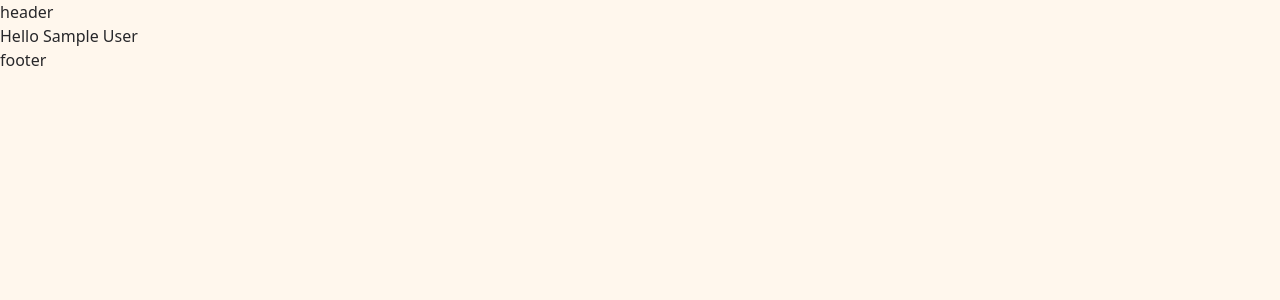
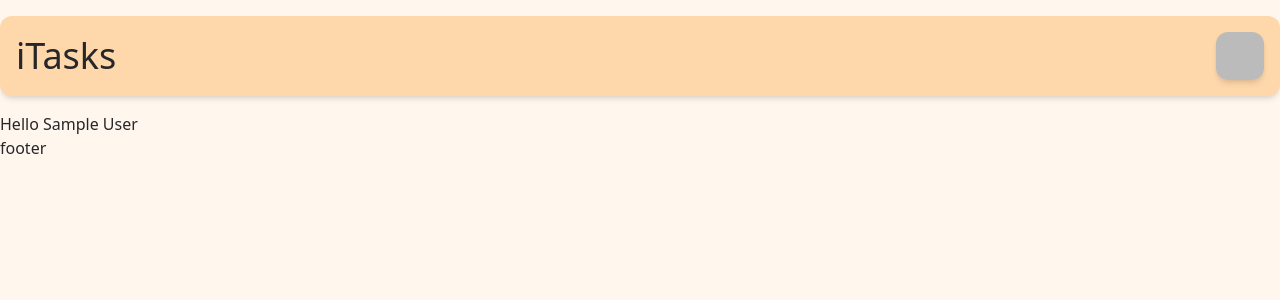
Before and after one commit to mateuscorreiaazevedo/new-itasks, a Next.js app: page / in a window 1280 px wide. Shown: the top 300 px of the page. Built offline with nearby package versions, Linux system fonts and the light colour scheme; no server answers; sample sign-in values are in the browser's storage.

Commit message:
feat: header component

```diff
--- a/package.json
+++ b/package.json
@@ -14,6 +14,7 @@
     "@next-auth/prisma-adapter": "^1.0.5",
     "@next/font": "13.1.6",
     "@prisma/client": "^4.9.0",
+    "@radix-ui/react-popover": "^1.0.3",
     "axios": "^1.2.6",
     "dayjs": "^1.11.7",
     "next": "13.1.6",
--- /dev/null
+++ b/src/components/header.tsx
@@ -0,0 +1,55 @@
+import { signOut, useSession } from 'next-auth/react'
+import { useTheme } from '@/modules/core'
+import { PopoverUi } from './ui'
+import Link from 'next/link'
+import React from 'react'
+
+import { BsDoorOpen, BsMoon, BsSun } from 'react-icons/bs'
+import * as Popover from '@radix-ui/react-popover'
+import { FaUser } from 'react-icons/fa'
+
+export const Header = () => {
+  const { handleTheme, isLight } = useTheme()
+  const { data: session } = useSession()
+
+  return (
+    <header className="w-full flex items-center justify-center sticky top-0">
+      <nav className="container mx-auto lg:my-4 bg-orange-200 dark:bg-zinc-800 p-4 flex items-center justify-between lg:rounded-xl lg:shadow-md shadow">
+        <h1 className="text-4xl ">
+          <Link href="/">iTasks</Link>
+        </h1>
+
+        <Popover.Root>
+          <Popover.Trigger>
+            {session?.user?.image && (
+              <img
+                src={session?.user?.image as string}
+                alt={session?.user?.name as string}
+                className="h-12 rounded-xl shadow-md"
+              />
+            )}
+          </Popover.Trigger>
+          <PopoverUi>
+            <ul className="flex flex-col gap-3">
+              <li className="flex gap-2 items-center py-1 px-2 justify-start">
+                <FaUser /> Olá <span className='font-bold'>{session?.user?.name}</span>
+              </li>
+              <li
+                className="flex cursor-pointer hover:bg-orange-200 dark:hover:bg-zinc-600 py-1 px-2 rounded-lg gap-2 items-center justify-start"
+                onClick={handleTheme}
+              >
+                {isLight ? <BsSun /> : <BsMoon />} Alterar tema
+              </li>
+              <li
+                className="flex cursor-pointer hover:bg-orange-200 dark:hover:bg-zinc-600 py-1 px-2 rounded-lg gap-2 items-center justify-start"
+                onClick={() => signOut()}
+              >
+                <BsDoorOpen /> Sair
+              </li>
+            </ul>
+          </PopoverUi>
+        </Popover.Root>
+      </nav>
+    </header>
+  )
+}
--- /dev/null
+++ b/src/components/index.ts
@@ -0,0 +1 @@
+export * from './header'
--- a/src/components/ui/index.ts
+++ b/src/components/ui/index.ts
@@ -1 +1,2 @@
 export * from './button'
+export * from './popover'
--- /dev/null
+++ b/src/components/ui/popover.tsx
@@ -0,0 +1,15 @@
+import React from 'react'
+import * as Popover from '@radix-ui/react-popover'
+
+export const PopoverUi = ({ children }: {children: React.ReactNode}) => {
+  return (
+    <Popover.Portal>
+      <Popover.Content
+        className='w-fit h-fit bg-orange-300 dark:bg-zinc-700 p-4 rounded-xl shadow-md'
+      >
+        <Popover.Arrow className='fill-orange-300 dark:fill-zinc-700' />
+        {children}
+      </Popover.Content>
+    </Popover.Portal>
+  )
+}
--- a/src/main/layouts/index.tsx
+++ b/src/main/layouts/index.tsx
@@ -1,3 +1,4 @@
+import { Header } from '@/components'
 import Head from 'next/head'
 import { useRouter } from 'next/router'
 import React from 'react'
@@ -28,7 +29,7 @@ export const Layout = ({ children }: ChildrenProps) => {
       <Head>
         <title>iTasks</title>
       </Head>
-      <header>header</header>
+      <Header />
       <main className="container mx-auto">{children}</main>
       <footer>footer</footer>
     </>
--- a/src/pages/index.tsx
+++ b/src/pages/index.tsx
@@ -1,13 +1,12 @@
 import { GetServerSideProps } from 'next'
 import { getServerSession } from 'next-auth'
-import { signOut } from 'next-auth/react'
 import React from 'react'
 import { authOptions } from './api/auth/[...nextauth]'
 
 type Props = {
   user: {
-    name?: string | null,
-    email?: string | null,
+    name?: string | null
+    email?: string | null
     image?: string | null
   }
 }
@@ -15,7 +14,7 @@ type Props = {
 export default function Home ({ user }: Props) {
   return (
     <>
-      <h1 onClick={() => signOut()}>Hello {user.name}</h1>
+      <h1>Hello {user.name}</h1>
     </>
   )
 }
--- a/src/pages/login.tsx
+++ b/src/pages/login.tsx
@@ -15,7 +15,7 @@ export default function Login () {
   const { handleTheme, isLight } = useTheme()
 
   return (
-    <div className="w-80 h-fit rounded-xl shadow-md bg-orange-200 dark:bg-zinc-800">
+    <div className="lg:w-80 w-full lg:h-fit h-screen lg:rounded-xl flex flex-col items-center justify-center gap-4 shadow-md bg-orange-200 dark:bg-zinc-800">
       <div className="flex items-center justify-center">
         <h1 className="text-4xl font-semibold my-4">Bem-vindo!</h1>
       </div>
```
Also changed, not shown: 1 other file (tests, documents, lock files or other folders).
